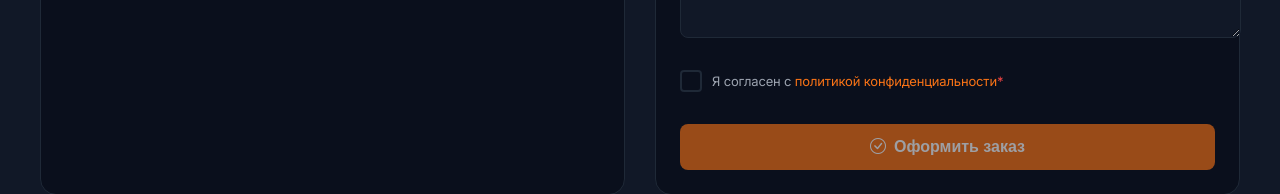
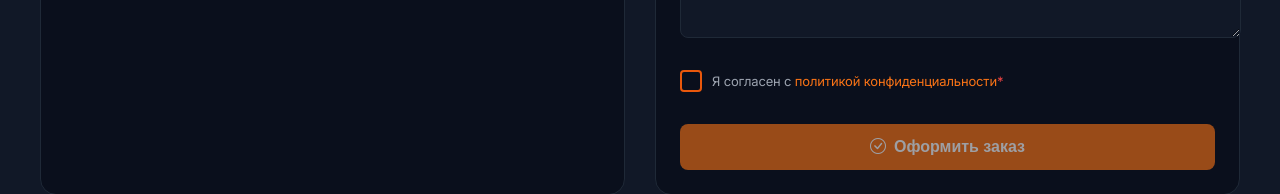
Before and after one commit to Vladimir9989/partsauto-qwen, a React (Vite) app in the folder partsauto-site/: page /cart in a window 1280 px wide. Shown: the part 1089-1283 px from the top of the page. Built offline with nearby package versions, Linux system fonts and the light colour scheme.

Commit message:
update cart page and dist

```diff
--- a/partsauto-site/src/pages/CartPage.module.css
+++ b/partsauto-site/src/pages/CartPage.module.css
@@ -457,7 +457,7 @@
 .checkboxCustom {
   width: 18px;
   height: 18px;
-  border: 2px solid var(--header-border);
+  border: 2px solid var(--header-accent-hover);
   border-radius: 4px;
   position: relative;
   transition: all 0.2s ease;
```
Also changed, not shown: 1 other file (tests, documents, lock files or other folders).
